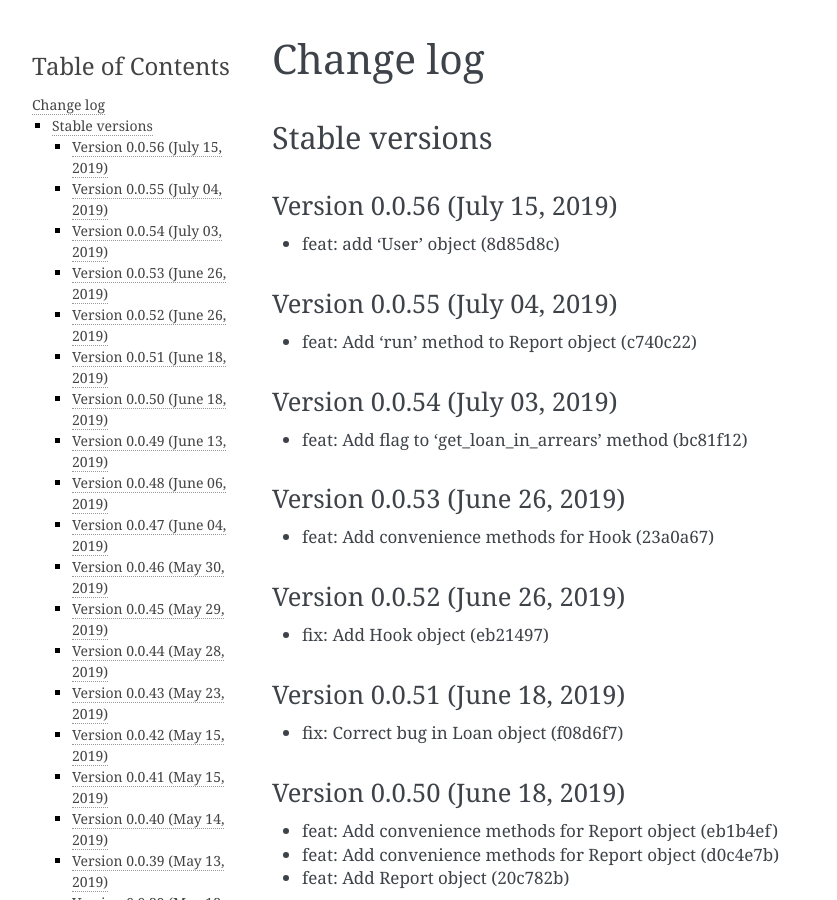
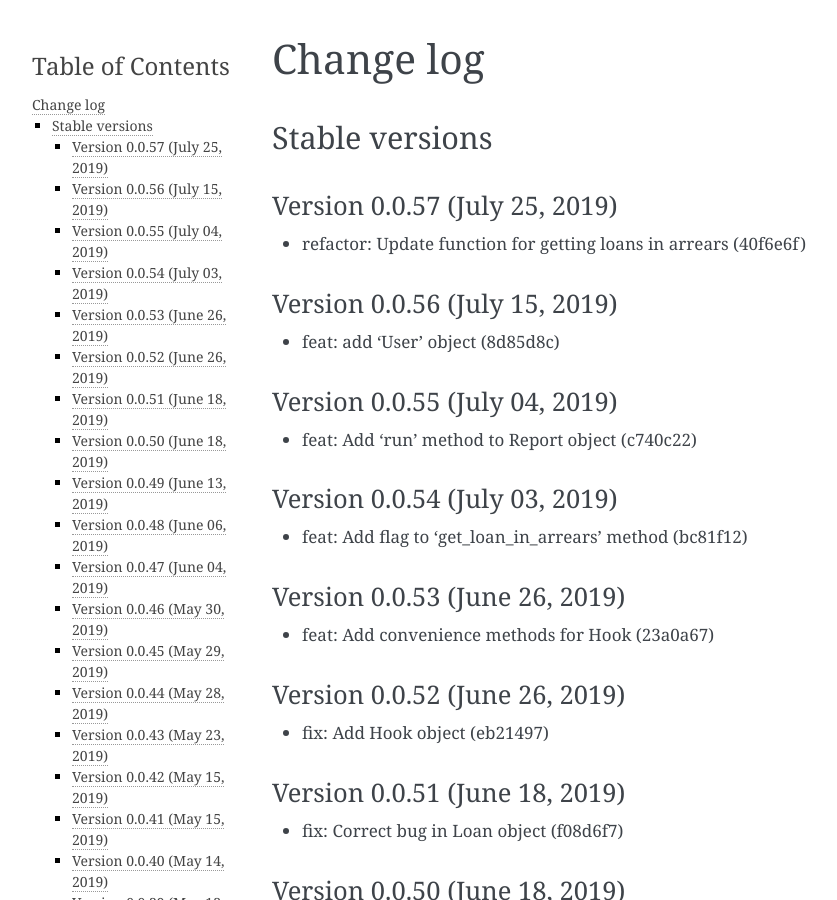
Before and after one commit to mobidevke/PyFineract, a Sphinx documentation site: the page built from docs/changes.rst, in a window 1280 px wide and 900 px high. Shown: the whole window, without its empty margins (148-985 px from the left). Built offline with Sphinx 7.4.7, drawn with Linux system fonts in a browser that asks for light colours; formulas are drawn with MathJax 3.

Commit message:
Publish version 0.0.57

```diff
--- a/docs/changes.rst
+++ b/docs/changes.rst
@@ -3,6 +3,11 @@ Change log
 
 Stable versions
 ~~~~~~~~~~~~~~~
+
+Version 0.0.57 (July 25, 2019)
+-------------------------------------
+
+* refactor: Update function for getting loans in arrears (40f6e6f)
 
 Version 0.0.56 (July 15, 2019)
 -------------------------------------
--- a/setup.py
+++ b/setup.py
@@ -2,7 +2,7 @@ import textwrap
 
 import setuptools
 
-version = "0.0.56"
+version = "0.0.57"
 
 if __name__ == '__main__':
     setuptools.setup(
```
